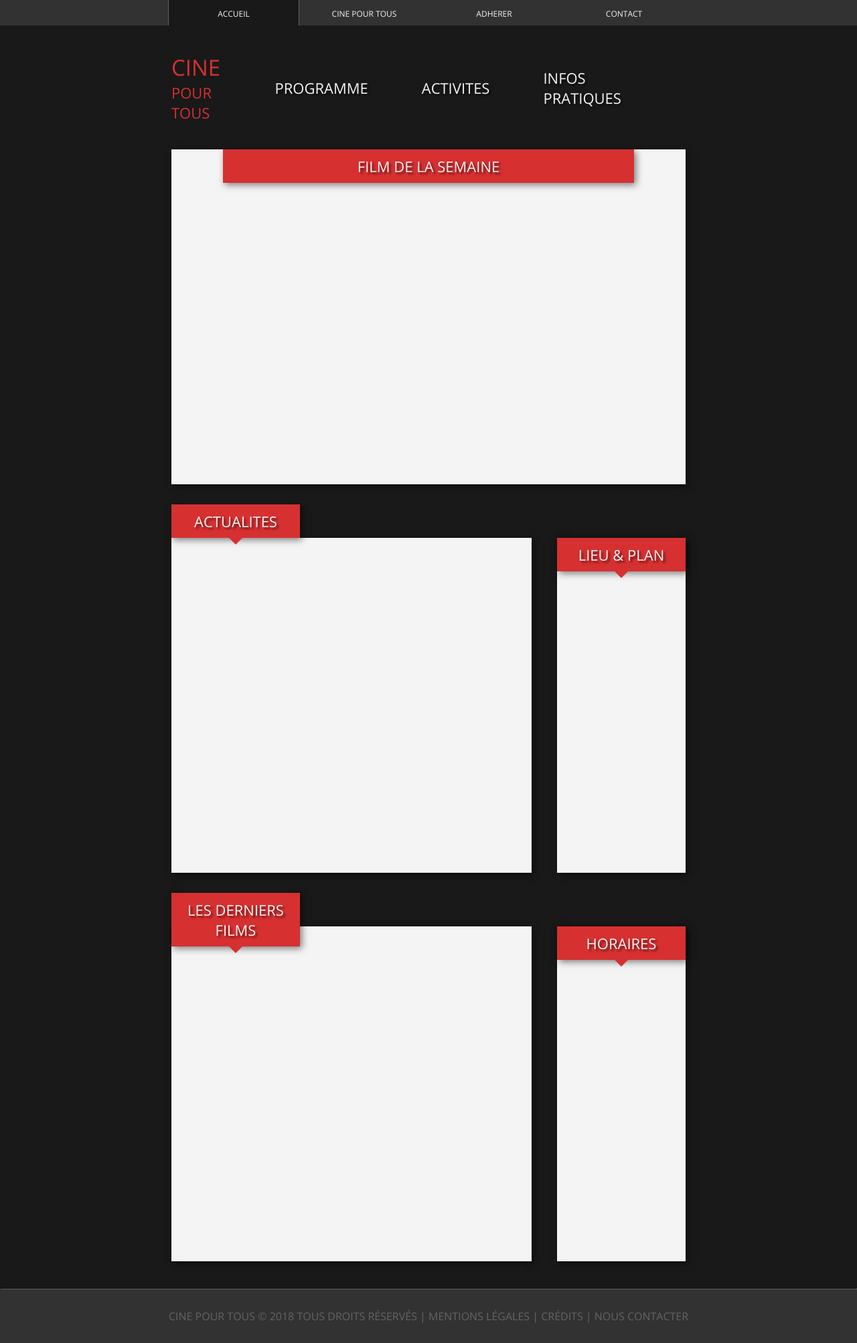
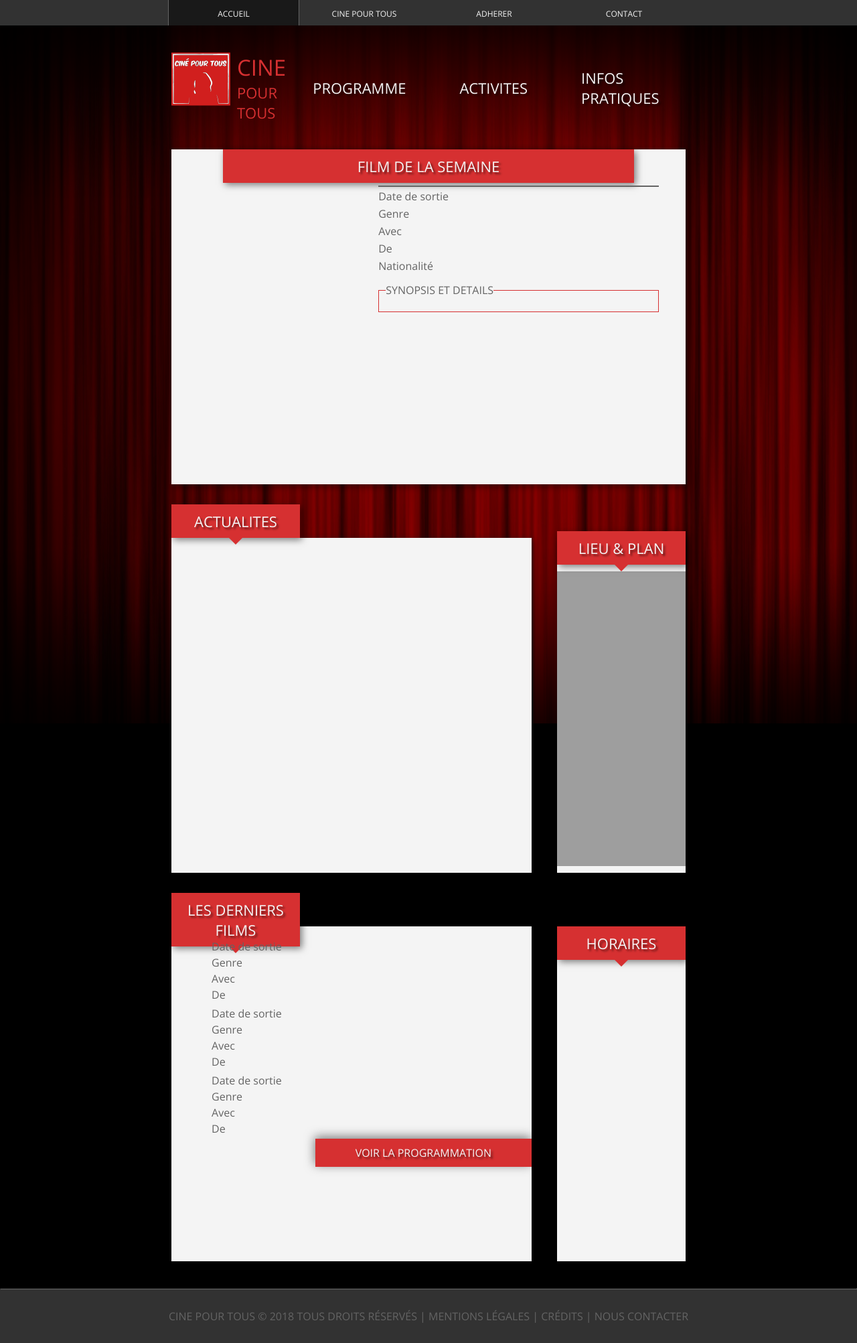
Before and after one commit to Eluune/CinePourTous, a PHP site: page / in a window 1280 px wide. Shown: the whole page at 67% size. Run offline with PHP 8.4, Linux system fonts and the light colour scheme; data that the repository does not hold is empty; some libraries are stand-ins or nearby versions; grey boxes are pictures that could not be loaded.

Commit message:
Ajout du contenu et de la base de donnée de l'accueil

```diff
--- a/1_accueil/accueil.css
+++ b/1_accueil/accueil.css
@@ -16,6 +16,7 @@
 
 .header-logo {
   flex-grow: 1;
+  display: flex;
   color: var(--rouge);
   text-align: left;
   font-size: 22px;
@@ -23,6 +24,12 @@
 
 #header-logo {
   font-size: 33px;
+}
+
+#header-logo-img {
+  width: 88px;
+  height: 80px;
+  margin-right: 10px;
 }
 
 .header-nav {
@@ -62,8 +69,8 @@
 /* slider */
 
 .slider-content {
-  background-size: cover;
-  background-position: center;
+  background-size: contain;
+  background-position: left;
   background-repeat: no-repeat;
   background-color: var(--blanc);
   height: 500px;
@@ -82,6 +89,45 @@
   padding: 10px 0;
 }
 
+.slider-informations {
+  width: 55%;
+  position: relative;
+  left: 40%;
+  text-align: justify;
+}
+
+.slider-informations td {
+  color: var(--rouge);
+  line-height: 150%;
+}
+
+.slider-informations th {
+  font-size: 40px;
+  text-align: center;
+  font-weight: bold;
+  line-height: 150%;
+}
+
+.slider-informations hr {
+  border: 0.5px solid var(--grisclair);
+}
+
+.slider-attribut {
+  color: var(--grisclair);
+}
+
+fieldset {
+  color: var(--noir);
+  padding: 10px;
+  background: var(--blanc);
+  border: 1px solid var(--rouge);
+  margin-top: 10px;
+}
+
+legend {
+  color: var(--grisclair);
+}
+
 
 /* content */
 .content-container {
@@ -92,7 +138,7 @@
 
 .actualite-content, .film-content {
   width: 70%;
-  height: 500px;
+  //height: 500px;
   background: var(--blanc);
   box-shadow: 3px 3px 10px rgba(0, 0, 0, 0.5);
 }
@@ -140,3 +186,50 @@
   padding: 10px 0;
   font-size: 22px;
 }
+
+#map {
+  height: 440px;
+  margin-top: 50px;
+}
+
+.film-content {
+  padding: 15px 0 0 0;
+}
+
+.film-content th {
+  width: 20%;
+}
+
+.film-content td {
+  width: 65%;
+  position: relative;
+  left: 5%;
+}
+
+.film-image {
+  width: 100%;
+  box-shadow: 3px 3px 10px rgba(0, 0, 0, 0.5);
+  position: relative;
+  left: 50px;
+}
+
+.film-informations {
+  width: 100%;
+}
+
+.film-attribut {
+  color: var(--grisclair);
+}
+
+#btn_programme {
+  background: var(--rouge);
+  color: var(--blanc);
+  width: 60%;
+  padding: 10px 0px;
+  text-align: center;
+  position: relative;
+  left: 40%;
+  text-shadow: 3px 3px 3px rgba(0, 0, 0, 0.5);
+  box-shadow: -1px -3px 15px rgba(0, 0, 0, 0.5);
+  cursor: pointer;
+}
--- a/1_accueil/content.php
+++ b/1_accueil/content.php
@@ -6,7 +6,8 @@
     </div>
 
     <div class="lieu-content">
-      <div class="side-titre">LIEU & PLAN</div>
+      <div class="titre" id="lieu">LIEU & PLAN</div>
+      <div id="map"></div>
     </div>
   </div>
 </div>
@@ -15,7 +16,23 @@
   <div class="titre">LES DERNIERS FILMS</div>
   <div class="content-container">
     <div class="film-content">
+      <table>
+        <?php for($i = 0 ; $i < 3 ; $i++): ?>
+          <tr>
+            <th> <img class="film-image" src="<?php echo($tableau[$i]->affiche); ?>" alt=""> </th>
+            <td>
+              <table class="film-informations">
+                <tr> <td> <span class="film-attribut"> Date de sortie </span> <?php echo(formatdate($tableau[0]->datesortie)); ?> </td> </tr>
+                <tr> <td> <span class="film-attribut"> Genre </span> <?php echo($tableau[0]->genre); ?> </td> </tr>
+                <tr> <td> <span class="film-attribut"> Avec </span> <?php echo($tableau[0]->acteurs); ?> </td> </tr>
+                <tr> <td> <span class="film-attribut"> De </span> <?php echo($tableau[0]->realisateur); ?> </td> </tr>
+              </table>
+            </td>
+          </tr>
+        <?php endFor; ?>
+      </table>
 
+      <div id="btn_programme">VOIR LA PROGRAMMATION</div>
     </div>
 
     <div class="horaire-content">
--- a/1_accueil/header.php
+++ b/1_accueil/header.php
@@ -1,7 +1,12 @@
 <div class="format">
   <div class="header-container">
     <div class="header-nav">
-      <div class="header-logo"> <span id="header-logo">CINE</span><br> POUR TOUS</div>
+      <div class="header-logo">
+        <img id="header-logo-img" src="images/logo.svg" alt="">
+        <div>
+          <span id="header-logo">CINE</span><br> POUR TOUS
+        </div>
+      </div>
       <div class="header-nav-content"><a href="#"> PROGRAMME </a> </div>
       <div class="header-nav-content"><a href="#"> ACTIVITES </a> </div>
       <div class="header-nav-content"><a href="#"> INFOS PRATIQUES </a> </div>
--- /dev/null
+++ b/1_accueil/lieu.js
@@ -0,0 +1,59 @@
+function initMap() {
+  var cinemaLeModerne = {lat: 45.543701, lng: 3.245988};
+  var parking = {lat:45.543086, lng:3.242549};
+  var map = new google.maps.Map(document.getElementById('map'), {
+    zoom: 15,
+    center: cinemaLeModerne
+  });
+
+  var contentString = '<div id="content">'+
+      '<div id="siteNotice">'+
+      '</div>'+
+      '<h1 id="firstHeading" class="firstHeading">Cinéma Le Moderne</h1>';
+
+  var infowindow = new google.maps.InfoWindow({
+    content: contentString
+  });
+
+  var marker = new google.maps.Marker({
+    position: cinemaLeModerne,
+    map: map
+  });
+
+  infowindow.open(map, marker);
+
+  marker.addListener('mouseover', function() {
+    infowindow.open(map, marker);
+    infowindow2.close();
+  });
+
+  marker.addListener('mouseleave', function() {
+    infowindow.close();
+  });
+
+/*    Marker n°2     */
+
+  var contentString2 = '<div id="content">'+
+      '<div id="siteNotice">'+
+      '</div>'+
+      '<h1 id="firstHeading" class="firstHeading">Parking gratuit</h1>';
+
+  var infowindow2 = new google.maps.InfoWindow({
+    content: contentString2
+  });
+
+  var marker2 = new google.maps.Marker({
+    position: parking,
+    map: map
+  });
+
+  marker2.addListener('mouseover', function() {
+    infowindow2.open(map, marker2);
+    infowindow.close();
+  });
+
+  marker2.addListener('mouseleave', function() {
+    infowindow2.close();
+  });
+
+}
--- a/1_accueil/slider.php
+++ b/1_accueil/slider.php
@@ -1,7 +1,26 @@
 <div class="format">
   <div class="slider-container">
-    <div class="slider-content" style="background-image: url()">
+    <div class="slider-content" style="background-image: url(<?php echo($tableau[0]->affiche); ?>)">
       <div class="slider-titre">FILM DE LA SEMAINE</div>
+      <table class="slider-informations">
+        <tr> <th> <?php echo(strtoupper($tableau[0]->nom)); ?> </th> </tr>
+        <tr> <td> <hr> </td> </tr>
+        <tr> <td> <span class="slider-attribut"> Date de sortie </span> <?php echo(formatdate($tableau[0]->datesortie)); ?> </td> </tr>
+        <tr> <td> <span class="slider-attribut"> Genre </span> <?php echo($tableau[0]->genre); ?> </td> </tr>
+        <tr> <td> <span class="slider-attribut"> Avec </span> <?php echo($tableau[0]->acteurs); ?> </td> </tr>
+        <tr> <td> <span class="slider-attribut"> De </span> <?php echo($tableau[0]->realisateur); ?> </td> </tr>
+        <tr> <td> <span class="slider-attribut"> Nationalité </span> <?php echo($tableau[0]->nationalite); ?> </td> </tr>
+        <tr>
+          <td>
+            <form action="index.html" method="post">
+              <fieldset>
+                <legend>SYNOPSIS ET DETAILS</legend>
+                <?php echo($tableau[0]->synopsis); ?>
+              </fieldset>
+            </form>
+          </td>
+        </tr>
+      </table>
     </div>
   </div>
 </div>
--- /dev/null
+++ b/bdd/bdd.php
@@ -0,0 +1,27 @@
+<?php
+    // option pour la gestion de l'encodage
+    $options=array(PDO::MYSQL_ATTR_INIT_COMMAND => "SET NAMES ".$encodage);
+
+    // Gestion des erreurs avec try catch
+    try
+    {
+        $bdd = new PDO('mysql:host='.$hote.';port='.$port.';dbname='.$nom_bd,$identifiant, $mot_de_passe,$options);
+        if($debug)
+        {
+            $bdd->setAttribute(PDO::ATTR_ERRMODE, PDO::ERRMODE_EXCEPTION);
+        }
+    }
+
+    catch (PDOException $erreur)
+    {
+        if($debug)
+        {
+            $bdd->setAttribute(PDO::ATTR_ERRMODE, PDO::ERRMODE_EXCEPTION);
+        }
+        else
+        {
+                echo "Serveur actuellement innaccessible, veuillez nous excuser.";
+        }
+        exit();
+    }
+?>
--- /dev/null
+++ b/bdd/config.php
@@ -0,0 +1,9 @@
+<?php
+    $hote='localhost';
+    $port='3306';
+    $nom_bd='cinepourtous';
+    $identifiant='root';
+    $mot_de_passe='';
+    $encodage='utf8';
+    $debug=true;
+?>
--- /dev/null
+++ b/fonction/formatdate.php
@@ -0,0 +1,26 @@
+<?php
+  function formatdate($date)
+  {
+    $date = explode("-", $date);
+
+    switch($date[1])
+    {
+      case "01": $mois = "Janvier"; break;
+      case "02": $mois = "Février"; break;
+      case "03": $mois = "Mars"; break;
+      case "04": $mois = "Avril"; break;
+      case "05": $mois = "Mai"; break;
+      case "06": $mois = "Juin"; break;
+      case "07": $mois = "Juillet"; break;
+      case "08": $mois = "Août"; break;
+      case "09": $mois = "Septembre"; break;
+      case "10": $mois = "Octobre"; break;
+      case "11": $mois = "Novembre"; break;
+      case "12": $mois = "Décembre"; break;
+    }
+
+    $r = $date[2]." ".$mois." ".$date[0];
+
+    return $r;
+  }
+?>
--- /dev/null
+++ b/fonction/resumer.php
@@ -0,0 +1,16 @@
+<?php
+  function resumer($texte, $mots)
+  {
+    if(!isset($mot)) { $mots = 30; }
+    $chaine = explode(" ", $texte);
+    $r = "";
+
+    for($i = 0 ; $i < $mots ; $i++)
+    {
+      $r = $r." ".$chaine[$i];
+    }
+
+    $r = $r."[...]";
+    return $r;
+  }
+?>
--- a/index.css
+++ b/index.css
@@ -6,7 +6,11 @@
 
 html, body {
   width: 100%;
-  background: var(--noir);
+  background-image: url("images/background.png");
+  background-position: top;
+  background-size: auto;
+  background-repeat: no-repeat;
+  background-color: black;
 }
 
 
--- a/index.php
+++ b/index.php
@@ -1,3 +1,18 @@
+<?php
+  /* Base de données */
+  include("bdd/config.php");
+  include("bdd/bdd.php");
+
+  /* fonctions */
+  include("fonction/formatdate.php");
+  include("fonction/resumer.php");
+
+  $sql = "SELECT * FROM evenement ORDER BY date DESC";
+  $resultats=$bdd->query($sql);
+  $tableau=$resultats->fetchAll(PDO::FETCH_OBJ);
+  $resultats->closeCursor();
+?>
+
 <!DOCTYPE html>
 <html lang="fr" dir="ltr">
   <head>
@@ -22,5 +37,8 @@
     <?php include("0_nav/nav.php"); ?>
     <?php include("1_accueil/accueil.php"); ?>
     <?php include("8_footer/footer.php"); ?>
+
+    <script src="1_accueil/lieu.js"></script>
+    <script src="https://maps.googleapis.com/maps/api/js?key=AIzaSyBBnmptl3ynFMtZf1eIab9JowUu10H_SyA&callback=initMap" async defer></script>
   </body>
 </html>
```
Also changed, not shown: images/background.png (added), images/background2.jpg (added), images/en_guerre.jpg (added), images/ile_aux_chiens.jpg (added), images/la_mort_de_staline.jpg (added), images/logo.jpg (added), images/logo.svg (added), images/scroll.svg (added).
